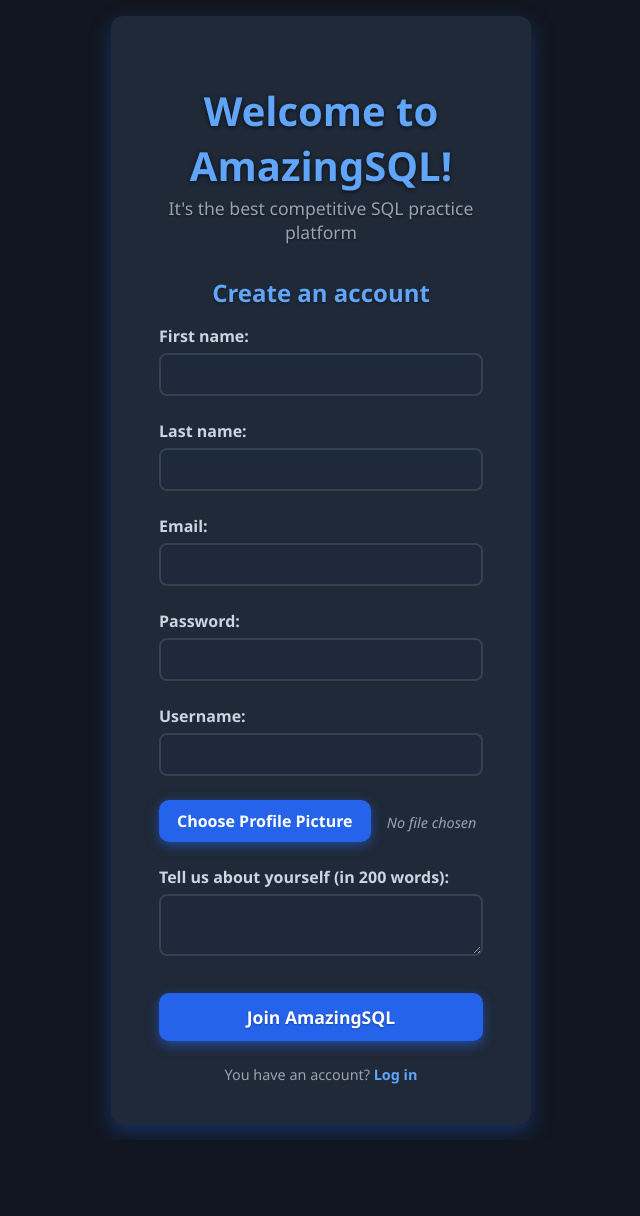
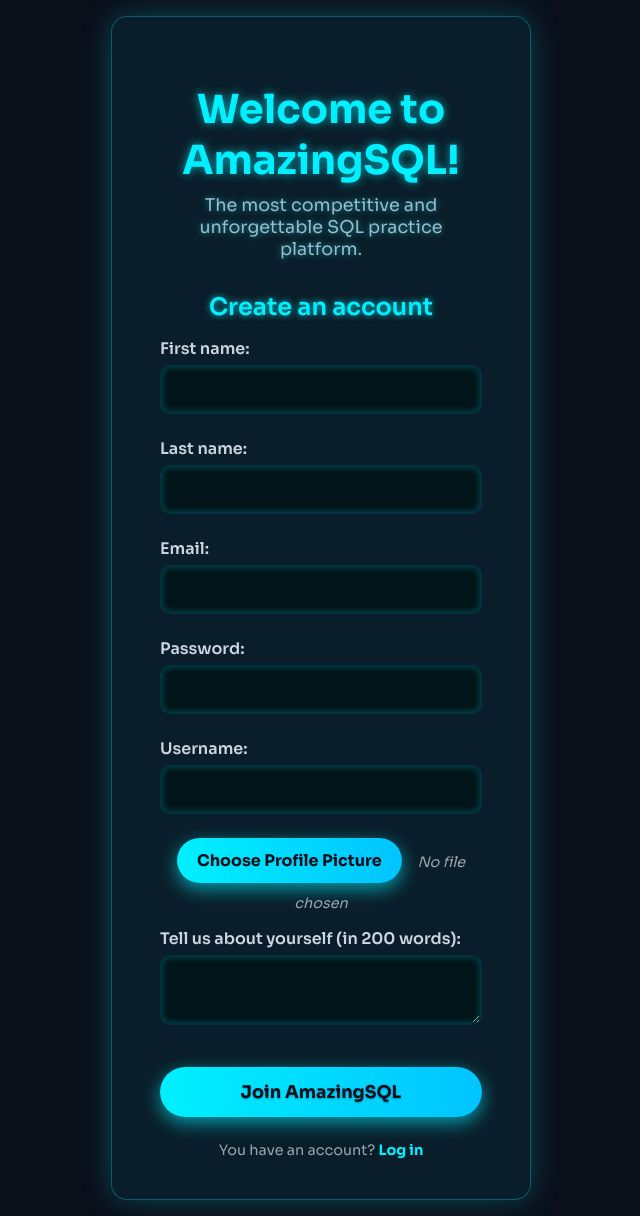
Before and after one commit to bowale-os/AmazingSQL, a Flask app: page /signup in a window 1280 px wide. Shown: the whole page, without its empty margins (319-959 px from the left). Before the commit the page ends 1140 px from the top, so only its background shows below. Run offline with Flask 3, Linux system fonts and the light colour scheme; parts of the project's set-up code (start-up, migrations or seed data) failed here and were passed over; some libraries are stand-ins or nearby versions.

Commit message:
Update signup.html
styled by you-know-who

```diff
--- a/templates/signup.html
+++ b/templates/signup.html
@@ -4,6 +4,7 @@
   <meta charset="UTF-8" />
   <meta name="viewport" content="width=device-width, initial-scale=1" />
   <title>AmazingSQL - Signup</title>
+  <link href="https://fonts.googleapis.com/css2?family=Sora:wght@400;600;700&display=swap" rel="stylesheet" />
   <style>
     /* Reset & base */
     *, *::before, *::after {
@@ -11,9 +12,9 @@
     }
     body {
       margin: 0;
-      font-family: 'Segoe UI', Tahoma, Geneva, Verdana, sans-serif;
-      background-color: #121620; /* dark navy background */
-      color: #e0e6f1; /* light text */
+      font-family: 'Sora', sans-serif;
+      background-color: #0a0f1a; /* homepage dark background */
+      color: #e0e6f1;
       display: flex;
       justify-content: center;
       align-items: center;
@@ -22,38 +23,38 @@
     }
     /* Container */
     .signup-container {
-      background: #1f2937; /* dark slate */
+      background: rgba(0, 240, 255, 0.07); /* subtle neon cyan glow */
+      border: 1px solid rgba(0, 240, 255, 0.3);
       padding: 2.5rem 3rem;
-      border-radius: 12px;
-      box-shadow: 0 8px 20px rgba(26, 61, 124, 0.7);
+      border-radius: 16px;
+      box-shadow: 0 0 30px rgba(0, 240, 255, 0.25);
       width: 100%;
       max-width: 420px;
       box-sizing: border-box;
+      backdrop-filter: blur(12px);
+      text-align: center;
     }
 
     h1 {
       font-weight: 700;
       font-size: 2.5rem;
-      margin-bottom: 0.2rem;
-      color: #60a5fa; /* sky blue */
-      text-align: center;
-      text-shadow: 0 1px 4px rgba(0, 0, 0, 0.7);
+      margin-bottom: 0.5rem;
+      color: #00f0ff; /* neon cyan */
+      text-shadow: 0 0 10px #00f0ffaa;
     }
     p.subtitle {
       font-size: 1.1rem;
-      color: #9ca3af; /* lighter gray */
-      text-align: center;
+      color: #a0b8c9;
       margin-top: 0;
       margin-bottom: 2rem;
-      text-shadow: 0 1px 2px rgba(0, 0, 0, 0.5);
+      text-shadow: 0 0 6px #00f0ff88;
     }
     h2 {
-      color: #60a5fa;
+      color: #00f0ff;
       margin-top: 2rem;
       margin-bottom: 1rem;
       font-weight: 600;
-      text-align: center;
-      text-shadow: 0 1px 2px rgba(0,0,0,0.5);
+      text-shadow: 0 0 6px #00f0ffcc;
     }
 
     label {
@@ -62,33 +63,37 @@
       display: block;
       margin-bottom: 6px;
       margin-top: 1rem;
+      text-align: left;
     }
     input[type="text"],
     input[type="email"],
     input[type="password"],
     textarea {
       width: 100%;
-      padding: 10px 14px;
+      padding: 12px 16px;
       font-size: 1rem;
-      border: 2px solid #334155;
-      border-radius: 8px;
-      background-color: #1e293b; /* darker input background */
-      color: #e0e6f1;
-      font-family: monospace;
+      border: 2px solid #00333d;
+      border-radius: 10px;
+      background-color: #011519;
+      color: #d0f5ff;
+      font-family: 'Sora', monospace;
+      box-sizing: border-box;
       transition: border-color 0.3s ease, background-color 0.3s ease;
       outline-offset: 2px;
       outline-color: transparent;
       margin-bottom: 0.5rem;
+      box-shadow: inset 0 0 6px #00f0ff44;
       resize: vertical;
     }
     input[type="text"]:focus,
     input[type="email"]:focus,
     input[type="password"]:focus,
     textarea:focus {
-      border-color: #60a5fa;
-      outline-color: #a3bffa;
-      background-color: #334155;
-      color: #f0f9ff;
+      border-color: #00f0ff;
+      outline-color: #00cfffaa;
+      background-color: #022e38;
+      color: #a0f0ff;
+      box-shadow: 0 0 8px #00f0ffcc;
     }
 
     /* Error messages */
@@ -103,23 +108,23 @@
     /* Buttons */
     button[type="submit"] {
       width: 100%;
-      padding: 12px;
+      padding: 14px;
       font-size: 1.1rem;
-      background-color: #2563eb; /* bright blue */
-      color: white;
+      background: linear-gradient(90deg, #00f0ff, #00c4ff);
+      color: #0a0f1a;
       font-weight: 700;
       border: none;
-      border-radius: 10px;
+      border-radius: 999px;
       cursor: pointer;
-      margin-top: 1.5rem;
-      transition: background-color 0.3s ease, box-shadow 0.3s ease;
-      box-shadow: 0 4px 12px rgba(37, 99, 235, 0.6);
-      font-family: 'Segoe UI', Tahoma, Geneva, Verdana, sans-serif;
+      margin-top: 1.8rem;
+      transition: transform 0.3s ease, box-shadow 0.3s ease;
+      box-shadow: 0 6px 18px rgba(0, 240, 255, 0.6);
       text-shadow: 0 1px 2px rgba(0,0,0,0.3);
+      font-family: 'Sora', sans-serif;
     }
     button[type="submit"]:hover {
-      background-color: #1d4ed8;
-      box-shadow: 0 6px 18px rgba(29, 78, 216, 0.8);
+      transform: scale(1.05);
+      box-shadow: 0 0 28px #00f0ffdd;
     }
 
     /* Flash messages */
@@ -127,78 +132,48 @@
       list-style: none;
       padding: 0;
       margin-bottom: 1rem;
+      text-align: left;
     }
     ul.flashes li {
       padding: 12px 16px;
-      border-radius: 8px;
+      border-radius: 10px;
       margin-bottom: 0.8rem;
       font-weight: 600;
       box-shadow: 0 0 6px rgba(0,0,0,0.25);
+      color: #0a0f1a;
     }
     .flash-error {
       background-color: #f87171;
-      color: #7f1d1d;
       border: 1px solid #b91c1c;
     }
     .flash-success {
       background-color: #4ade80;
-      color: #166534;
       border: 1px solid #15803d;
     }
 
-    /* Google button */
-    a.google-btn {
-      display: block;
-      width: 100%;
-      text-align: center;
-      margin-top: 1.5rem;
-      text-decoration: none;
-    }
-    a.google-btn button {
-      width: 100%;
-      background: #1e293b;
-      color: #60a5fa;
-      border: 2px solid #60a5fa;
-      font-weight: 700;
-      font-size: 1.05rem;
-      padding: 12px;
-      border-radius: 10px;
-      cursor: pointer;
-      transition: background-color 0.25s ease, color 0.25s ease, box-shadow 0.25s ease;
-      box-shadow: 0 2px 6px rgba(96, 165, 250, 0.3);
-      font-family: 'Segoe UI', Tahoma, Geneva, Verdana, sans-serif;
-      text-shadow: 0 1px 2px rgba(0,0,0,0.4);
-    }
-    a.google-btn button:hover {
-      background-color: #60a5fa;
-      color: #1e293b;
-      box-shadow: 0 4px 15px rgba(96, 165, 250, 0.6);
-    }
-
-    /* Hide the default file input */
+    /* Custom file upload button */
     input[type="file"] {
       display: none;
     }
-
-    /* Custom file upload button (label) */
     .custom-file-upload {
       display: inline-block;
-      padding: 10px 18px;
+      padding: 12px 20px;
       cursor: pointer;
-      background-color: #2563eb;
-      color: white;
+      background: linear-gradient(90deg, #00f0ff, #00c4ff);
+      color: #0a0f1a;
       font-weight: 700;
-      border-radius: 10px;
-      font-family: 'Segoe UI', Tahoma, Geneva, Verdana, sans-serif;
+      border-radius: 999px;
+      font-family: 'Sora', sans-serif;
       transition: background-color 0.3s ease, box-shadow 0.3s ease;
       margin-bottom: 0.5rem;
-      box-shadow: 0 3px 12px rgba(37, 99, 235, 0.6);
+      box-shadow: 0 6px 18px rgba(0, 240, 255, 0.6);
+      text-align: center;
+      user-select: none;
     }
-
     .custom-file-upload:hover {
-      background-color: #1d4ed8;
-      box-shadow: 0 6px 18px rgba(29, 78, 216, 0.8);
-      color: white;
+      background-color: #00c4ff;
+      box-shadow: 0 8px 24px #00e0ffcc;
+      color: #021518;
     }
 
     /* Show filename next to button */
@@ -208,16 +183,7 @@
       margin-left: 12px;
       vertical-align: middle;
       font-style: italic;
-    }
-
-    /* OR separator */
-    p.or-separator {
-      text-align: center;
-      margin: 2rem 0 1.5rem;
-      color: #64748b;
-      font-weight: 600;
-      letter-spacing: 0.05em;
-      text-shadow: 0 1px 2px rgba(0,0,0,0.4);
+      user-select: none;
     }
 
     /* Bottom link */
@@ -228,20 +194,20 @@
       text-align: center;
     }
     .bottom-link a {
-      color: #60a5fa;
+      color: #00f0ff;
       text-decoration: none;
       font-weight: 700;
       transition: color 0.3s ease;
     }
     .bottom-link a:hover {
-      color: #1d4ed8;
+      color: #00c4ff;
       text-decoration: underline;
     }
 
     /* Responsive adjustments */
     @media (max-width: 480px) {
       .signup-container {
-        padding: 1.5rem 2rem;
+        padding: 2rem;
       }
       h1 {
         font-size: 2rem;
@@ -255,7 +221,7 @@
 <body>
   <div class="signup-container">
     <h1>Welcome to AmazingSQL!</h1>
-    <p class="subtitle">It's the best competitive SQL practice platform</p>
+    <p class="subtitle">The most competitive and unforgettable SQL practice platform.</p>
 
     <h2>Create an account</h2>
 
@@ -272,32 +238,32 @@
     <form method="POST" action="{{ url_for('signup') }}" novalidate enctype="multipart/form-data">
       {{ form.csrf_token }}
 
-      <label for="name">First name:</label>
-      {{ form.first_name(id="first_name", size=30) }}
+      <label for="first_name">First name:</label>
+      {{ form.first_name(id="first_name", size=30, class="input-field") }}
       {% for error in form.first_name.errors %}
         <span class="error">{{ error }}</span>
       {% endfor %}
 
-      <label for="name">Last name:</label>
-      {{ form.last_name(id="last_name", size=30) }}
+      <label for="last_name">Last name:</label>
+      {{ form.last_name(id="last_name", size=30, class="input-field") }}
       {% for error in form.last_name.errors %}
         <span class="error">{{ error }}</span>
       {% endfor %}
 
       <label for="email">Email:</label>
-      {{ form.email(id="email", size=30) }}
+      {{ form.email(id="email", size=30, class="input-field") }}
       {% for error in form.email.errors %}
         <span class="error">{{ error }}</span>
       {% endfor %}
 
       <label for="password">Password:</label>
-      {{ form.password(id="password", size=30) }}
+      {{ form.password(id="password", size=30, class="input-field") }}
       {% for error in form.password.errors %}
         <span class="error">{{ error }}</span>
       {% endfor %}
 
       <label for="username">Username:</label>
-      {{ form.username(id="username", size=30) }}
+      {{ form.username(id="username", size=30, class="input-field") }}
       {% for error in form.username.errors %}
         <span class="error">{{ error }}</span>
       {% endfor %}
@@ -310,7 +276,7 @@
       {% endfor %}
 
       <label for="bio">Tell us about yourself (in 200 words):</label>
-      {{ form.bio(id="bio") }}
+      {{ form.bio(id="bio", class="input-field") }}
       {% for error in form.bio.errors %}
         <span class="error">{{ error }}</span>
       {% endfor %}
@@ -321,8 +287,6 @@
     <div class="bottom-link">
       <span>You have an account? <a href="{{ url_for('login') }}">Log in</a></span>
     </div>
-
-
   </div>
 
   <script>
@@ -337,6 +301,5 @@
       }
     });
   </script>
-
 </body>
 </html>
```
Lines whose indentation alone changed are shown as unchanged.
